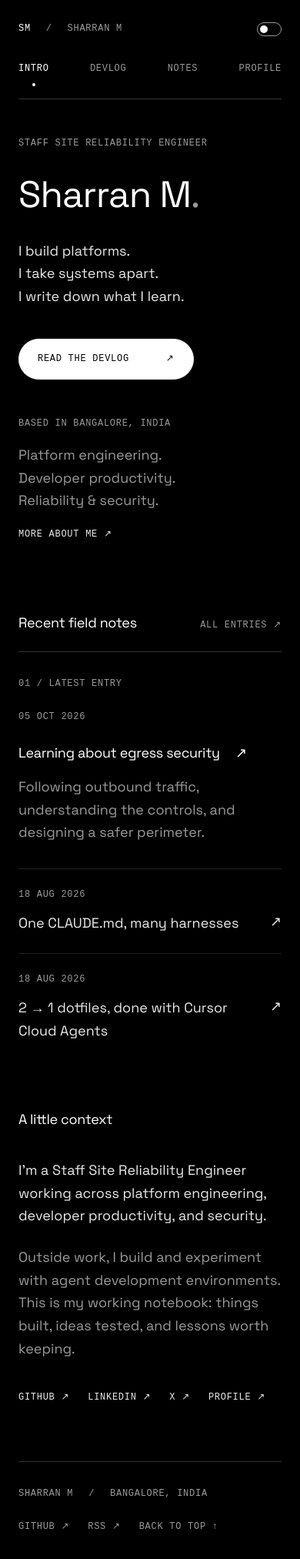
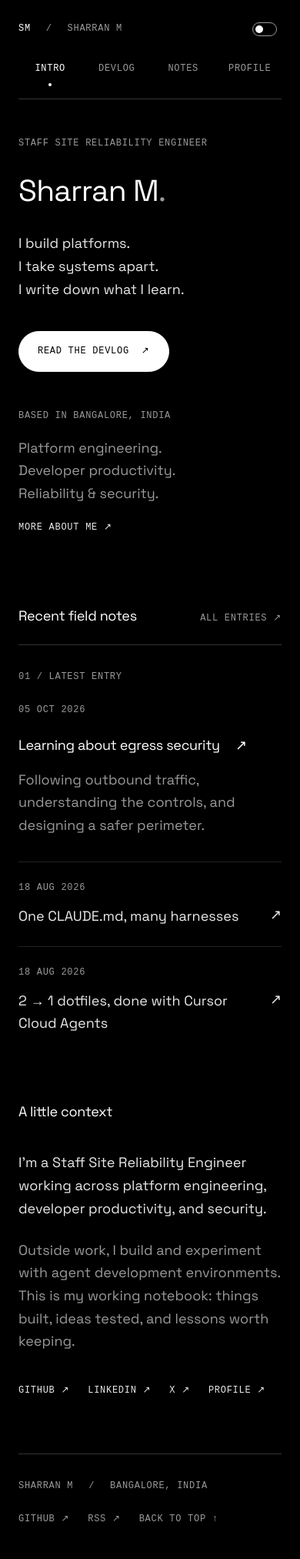
Before and after one commit to msharran/msharran.github.io, a Jekyll site: the page built from index.md, in a window 390 px wide. Shown: the whole page at 77% size. Built offline with Jekyll 4.4.1, drawn with Linux system fonts in a browser that asks for light colours; a style sheet for code colours, icons or effects is not loaded.

Commit message:
Fix mobile layout overflow and stale deployment assets (#11)
Allow mobile headings, navigation, and profile grids to reflow at larger text sizes. Keep the skip link hidden until focus, use fluid phone typography, and version CSS and script URLs for cache-safe deployments.

Verified 384 layout cases across Chromium and WebKit; include 16 mobile and desktop review screenshots.

```diff
--- a/_includes/head.html
+++ b/_includes/head.html
@@ -2,12 +2,16 @@
   <meta charset="utf-8">
   <meta name="viewport" content="width=device-width, initial-scale=1">
   {%- seo -%}
-  <script src="{{ '/assets/js/theme-init.js' | relative_url }}"></script>
+  {%- assign asset_version = site.github.build_revision -%}
+  {%- unless asset_version -%}
+    {%- assign asset_version = site.time | date: '%s' -%}
+  {%- endunless -%}
+  <script src="{{ '/assets/js/theme-init.js' | relative_url }}?v={{ asset_version }}"></script>
   <link rel="preconnect" href="https://fonts.googleapis.com">
   <link rel="preconnect" href="https://fonts.gstatic.com" crossorigin>
   <link href="https://fonts.googleapis.com/css2?family=Space+Grotesk:wght@400;500&display=swap" rel="stylesheet">
   <link rel="stylesheet" href="https://cdnjs.cloudflare.com/ajax/libs/hack-font/3.3.0/web/hack.min.css">
-  <link rel="stylesheet" href="{{ '/assets/css/style.css' | relative_url }}">
-  <script src="{{ '/assets/js/site.js' | relative_url }}" defer></script>
+  <link rel="stylesheet" href="{{ '/assets/css/style.css' | relative_url }}?v={{ asset_version }}">
+  <script src="{{ '/assets/js/site.js' | relative_url }}?v={{ asset_version }}" defer></script>
   {%- feed_meta -%}
 </head>
--- a/assets/css/style.scss
+++ b/assets/css/style.scss
@@ -27,7 +27,7 @@
   --muted: #666;
 }
 * { box-sizing: border-box; }
-html { background: var(--page); scroll-padding-top: 24px; }
+html { -webkit-text-size-adjust: 100%; text-size-adjust: 100%; background: var(--page); scroll-padding-top: 24px; }
 body { margin: 0; background: var(--page); color: var(--text); font: 400 var(--medium)/1.65 var(--body-font); -webkit-font-smoothing: antialiased; }
 a { overflow-wrap: anywhere; color: inherit; text-decoration-thickness: 1px; text-underline-offset: 5px; }
 a:hover { color: var(--display); text-decoration: underline; }
@@ -35,9 +35,9 @@
 :focus-visible { outline: 2px solid var(--display); outline-offset: 5px; }
 button { font: inherit; }
 button[hidden] { display: none; }
-.skip-link { position: absolute; top: -100px; left: 24px; padding: 12px 24px; background: var(--display); color: var(--page); z-index: 10; }
-.skip-link:focus { top: 16px; }
-.site-frame { max-width: 1440px; padding: 0 64px; margin: auto; }
+.skip-link { position: absolute; top: 0; transform: translateY(-150%); left: 24px; padding: 12px 24px; background: var(--display); color: var(--page); z-index: 10; }
+.skip-link:focus { top: 16px; transform: none; }
+.site-frame { overflow-wrap: anywhere; max-width: 1440px; padding: 0 64px; margin: auto; }
 .site-header { min-height: 112px; display: flex; align-items: center; justify-content: space-between; gap: 32px; border-bottom: 1px solid var(--edge); }
 .brand, .site-nav, .theme-toggle, .eyebrow, .site-footer, .article-meta, .article-end, .index-label, .devlog-date, .compact-entry time, .button, .text-link, .social-links, .section-heading > a, .meta, .section-note, .metric .label, .skill strong { font: 400 var(--small)/1.6 var(--mono); letter-spacing: .06em; text-transform: uppercase; }
 .brand { text-decoration: none; color: var(--display); white-space: nowrap; }
@@ -47,7 +47,7 @@
 .site-nav a { display: flex; align-items: center; min-height: 44px; text-decoration: none; color: var(--muted); position: relative; }
 .site-nav a:hover, .site-nav a[aria-current] { color: var(--display); }
 .site-nav a[aria-current]::after { content: ''; width: 4px; height: 4px; border-radius: 50%; background: var(--display); position: absolute; bottom: 0; left: calc(50% - 2px); }
-.theme-toggle { display: flex; align-items: center; gap: 12px; color: var(--text); background: transparent; border: 0; min-height: 44px; padding: 0; cursor: pointer; }
+.theme-toggle { display: flex; align-items: center; gap: 12px; color: var(--text); background: transparent; border: 0; min-height: 44px; min-width: 44px; justify-content: center; padding: 0; cursor: pointer; }
 .toggle-track { display: inline-block; width: 32px; height: 18px; border: 1px solid var(--muted); border-radius: 999px; padding: 3px; }
 .toggle-track::after { content: ''; display: block; width: 10px; height: 10px; border-radius: 50%; background: var(--display); }
 [data-theme="light"] .toggle-track::after { margin-left: 14px; }
@@ -58,8 +58,9 @@
 strong { font-weight: 500; }
 .eyebrow { color: var(--muted); margin-bottom: 24px; }
 .hero-period { color: var(--muted); }
+.home-hero > *, .featured-entry > *, .about-grid > *, .resume header > *, .metrics > *, .skills > *, .two-col > * { min-width: 0; }
 .home-hero { display: grid; grid-template-columns: minmax(0, 2fr) minmax(220px, 1fr); gap: 80px; padding: 16px 0 96px; }
-.home-hero h1 { margin: 40px 0; white-space: nowrap; }
+.home-hero h1 { margin: 40px 0; }
 .hero-intro { margin-bottom: 40px; }
 .button { display: inline-flex; align-items: center; gap: 48px; background: var(--display); color: var(--page); padding: 16px 24px; border: 1px solid var(--display); border-radius: 999px; text-decoration: none; min-height: 48px; }
 .button:hover { color: var(--page); background: var(--text); text-decoration: none; }
@@ -76,9 +77,9 @@
 .orbital span:nth-child(2) { inset: 48px; }
 .orbital span:nth-child(3) { width: 10px; height: 10px; background: var(--display); border: 0; }
 .home-section { margin-top: 48px; }
-.section-heading { display: flex; justify-content: space-between; align-items: baseline; gap: 24px; padding-bottom: 24px; }
+.section-heading { display: flex; flex-wrap: wrap; justify-content: space-between; align-items: baseline; gap: 24px; padding-bottom: 24px; }
 .section-heading h2 { margin: 0; }
-.section-heading > a { color: var(--muted); text-decoration: none; }
+.section-heading > a { white-space: nowrap; color: var(--muted); text-decoration: none; }
 .featured-entry { display: grid; grid-template-columns: 1fr 2fr; gap: 32px; border-top: 1px solid var(--edge); padding: 32px 0; }
 .featured-entry .eyebrow { display: block; }
 .featured-entry h3 { margin-bottom: 16px; }
@@ -163,24 +164,27 @@
   .entry-head { flex-direction: column; gap: 8px; }
   .metrics { grid-template-columns: repeat(2, 1fr); }
 }
-@media (max-width: 640px) {
-  :root { --large: 3rem; }
+@media (max-width: 760px) {
+  :root { --large: clamp(2rem, 10vw, 3rem); }
   .site-frame { padding: 0 24px; }
-  .site-header { min-height: 128px; display: grid; grid-template-columns: 1fr auto; gap: 8px 24px; padding: 16px 0; }
+  .site-header { min-height: 128px; display: grid; grid-template-columns: minmax(0, 1fr) auto; gap: 8px 24px; padding: 16px 0; }
+  .brand { white-space: normal; }
   .brand-name { display: inline; }
   .brand > span:first-child { margin: 0 12px; }
-  .site-nav { grid-column: 1 / -1; grid-row: 2; justify-content: space-between; gap: 16px; }
+  .site-nav { grid-column: 1 / -1; grid-row: 2; display: grid; grid-template-columns: repeat(auto-fit, minmax(8ch, 1fr)); gap: 4px; }
+  .site-nav a { justify-content: center; text-align: center; }
   .theme-toggle { grid-column: 2; grid-row: 1; }
   .theme-label { display: none; }
   .page-content { padding: 48px 0 64px; }
-  .home-hero { grid-template-columns: 1fr; gap: 48px; padding: 0 0 32px; }
+  .home-hero { grid-template-columns: minmax(0, 1fr); gap: 48px; padding: 0 0 32px; }
   .home-hero h1 { margin: 32px 0; }
+  .button { max-width: 100%; gap: 16px; justify-content: space-between; }
   .hero-aside { justify-self: stretch; padding: 0; }
   .orbital { display: none; }
   .hero-aside .eyebrow { margin-top: 0; }
   .hero-aside > p:not(.eyebrow) { margin-bottom: 8px; }
   .section-heading { gap: 16px; }
-  .featured-entry, .about-grid { grid-template-columns: 1fr; gap: 16px; }
+  .featured-entry, .about-grid { grid-template-columns: minmax(0, 1fr); gap: 16px; }
   .featured-entry > .eyebrow { margin-bottom: 8px; }
   .compact-entry { grid-template-columns: 1fr auto; gap: 12px; }
   .compact-entry time { grid-column: 1 / -1; }
@@ -193,7 +197,7 @@
   .article-meta { flex-wrap: wrap; margin-bottom: 32px; }
   .reading-page h2, .reading-page h3, .reading-page h4 { margin-top: 48px; }
   pre { padding: 16px; }
-  .metrics, .skills, .two-col { grid-template-columns: 1fr; gap: 32px; }
+  .metrics, .skills, .two-col { grid-template-columns: minmax(0, 1fr); gap: 32px; }
   .section-head { flex-direction: column; gap: 8px; }
   .meta { flex-shrink: 1; }
 }
```
Also changed, not shown: docs/mobile-fix/README.md (added, +51 -0 lines), docs/mobile-fix/chromium-desktop-dark.png (added), docs/mobile-fix/chromium-desktop-light.png (added), docs/mobile-fix/chromium-home-after.png (added), docs/mobile-fix/chromium-home-before.png (added), docs/mobile-fix/chromium-large-text-after.png (added), docs/mobile-fix/chromium-large-text-before.png (added), docs/mobile-fix/chromium-profile-after.png (added), docs/mobile-fix/chromium-profile-before.png (added), docs/mobile-fix/webkit-desktop-dark.png (added), docs/mobile-fix/webkit-desktop-light.png (added), docs/mobile-fix/webkit-home-after.png (added), docs/mobile-fix/webkit-home-before.png (added), docs/mobile-fix/webkit-large-text-after.png (added), 3 more files.
